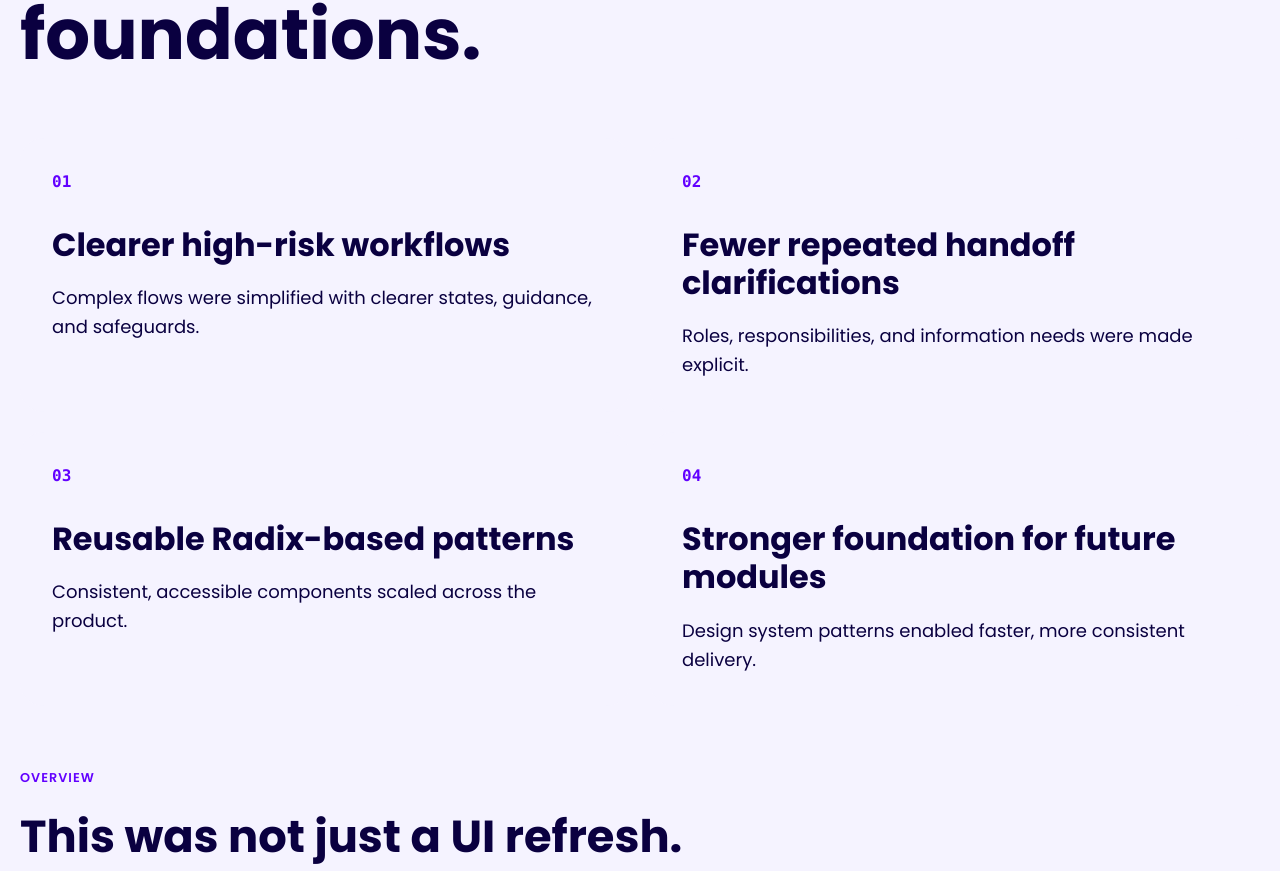
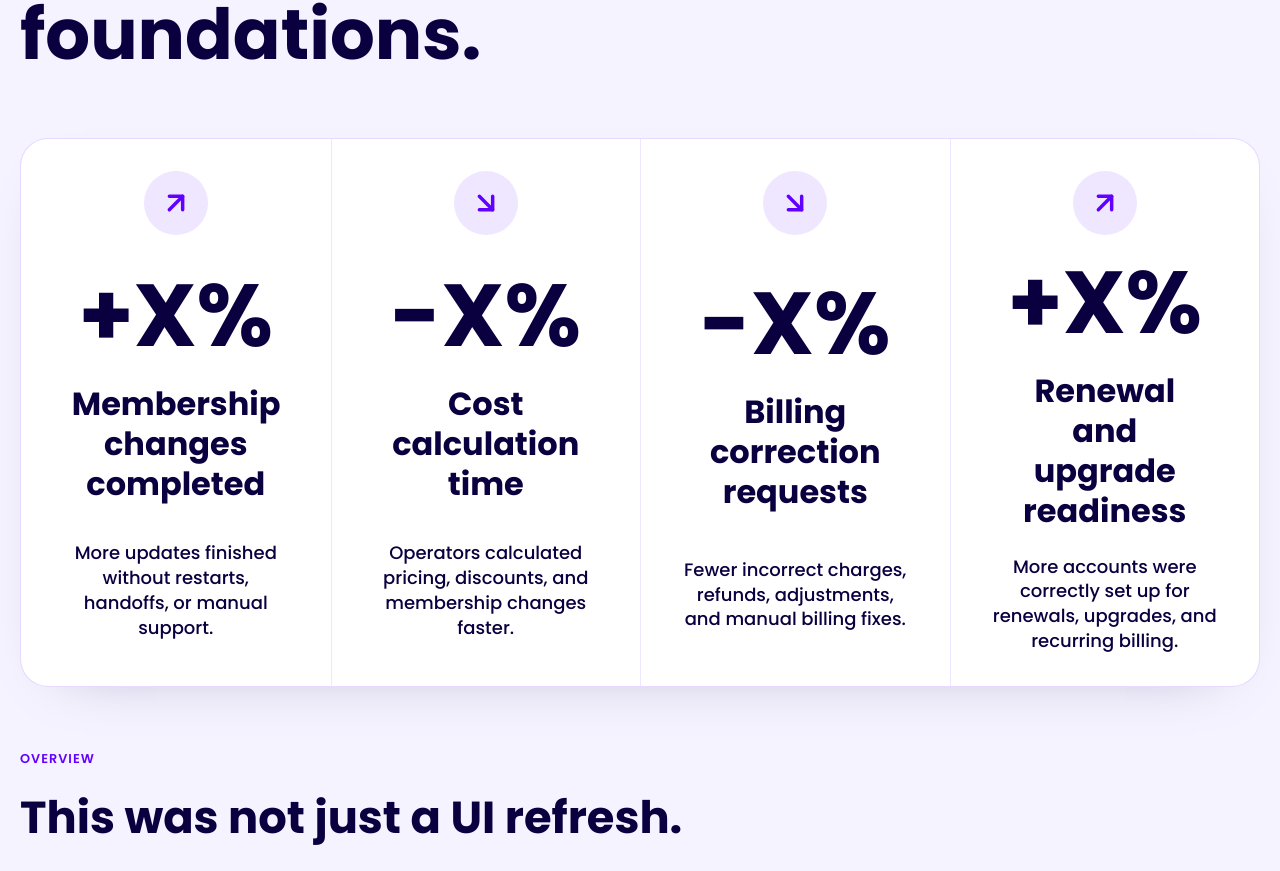
Before and after one commit to tiborlovas84/portfolio, a Next.js app: page /case-study/managing-memberships-at-scale-1-1 in a window 1280 px wide. Shown: the part 2250-3121 px from the top of the page. Built offline with nearby package versions, Linux system fonts and the light colour scheme.

Commit message:
Replace impact highlights with metrics panel

```diff
--- a/app/case-study/managing-memberships-at-scale-1-1/page.tsx
+++ b/app/case-study/managing-memberships-at-scale-1-1/page.tsx
@@ -1,6 +1,6 @@
 import type { Metadata } from "next";
 import Image from "next/image";
-import { CheckCircle2 } from "lucide-react";
+import { ArrowDownRight, ArrowUpRight, CheckCircle2 } from "lucide-react";
 
 import { CaseStudyIterationTabs } from "@/components/sections/CaseStudyIterationTabs";
 import { CTASection } from "@/components/sections/CTASection";
@@ -18,7 +18,7 @@ export const metadata: Metadata = {
 };
 
 const sectionNav = [
-  { href: "#impact", label: "Impact" },
+  { href: "#impact", label: "Overview" },
   { href: "#problem", label: "Problem" },
   { href: "#role", label: "Role" },
   { href: "#solution", label: "Solution" },
@@ -26,11 +26,31 @@ const sectionNav = [
   { href: "#measurement", label: "Measurement" },
 ] as const;
 
-const impactHighlights = [
-  ["Clearer high-risk workflows", "Complex flows were simplified with clearer states, guidance, and safeguards."],
-  ["Fewer repeated handoff clarifications", "Roles, responsibilities, and information needs were made explicit."],
-  ["Reusable Radix-based patterns", "Consistent, accessible components scaled across the product."],
-  ["Stronger foundation for future modules", "Design system patterns enabled faster, more consistent delivery."],
+const impactMetrics = [
+  {
+    delta: "+X%",
+    title: "Membership changes completed",
+    body: "More updates finished without restarts, handoffs, or manual support.",
+    direction: "up",
+  },
+  {
+    delta: "-X%",
+    title: "Cost calculation time",
+    body: "Operators calculated pricing, discounts, and membership changes faster.",
+    direction: "down",
+  },
+  {
+    delta: "-X%",
+    title: "Billing correction requests",
+    body: "Fewer incorrect charges, refunds, adjustments, and manual billing fixes.",
+    direction: "down",
+  },
+  {
+    delta: "+X%",
+    title: "Renewal and upgrade readiness",
+    body: "More accounts were correctly set up for renewals, upgrades, and recurring billing.",
+    direction: "up",
+  },
 ] as const;
 
 const projectMeta = [
@@ -228,6 +248,40 @@ function PairGrid({ items }: { items: readonly (readonly [string, string])[] })
   );
 }
 
+function ImpactMetricsPanel() {
+  return (
+    <div className="overflow-hidden rounded-[1.75rem] border border-primary/15 bg-background shadow-editorial">
+      <div className="grid md:grid-cols-4">
+        {impactMetrics.map((metric) => {
+          const Icon = metric.direction === "up" ? ArrowUpRight : ArrowDownRight;
+
+          return (
+            <article
+              key={metric.title}
+              className="grid gap-content p-card text-center md:min-h-[24rem] md:border-l md:border-primary/10 md:first:border-l-0"
+            >
+              <div className="mx-auto flex size-16 items-center justify-center rounded-pill bg-primary/10 text-primary">
+                <Icon className="size-8" strokeWidth={2.6} aria-hidden="true" />
+              </div>
+              <div>
+                <p className="text-[clamp(3rem,7vw,5.5rem)] font-bold leading-none text-foreground">
+                  {metric.delta}
+                </p>
+                <h3 className="mx-auto mt-content max-w-52 text-5 font-bold leading-tight">
+                  {metric.title}
+                </h3>
+              </div>
+              <p className="mx-auto max-w-56 text-7 font-medium leading-snug text-muted-foreground">
+                {metric.body}
+              </p>
+            </article>
+          );
+        })}
+      </div>
+    </div>
+  );
+}
+
 function VisualPairGrid({
   images,
   items,
@@ -321,7 +375,7 @@ export default function ManagingMembershipsAtScaleOneOne() {
         title="The work turned a complex internal platform into safer workflows and reusable foundations."
         soft
       >
-        <PairGrid items={impactHighlights} />
+        <ImpactMetricsPanel />
         <div id="overview" className="mt-hero grid max-w-4xl gap-content scroll-mt-24 text-6 text-muted-foreground">
           <p className="editorial-kicker text-primary">Overview</p>
           <h3 className="text-4 font-bold text-foreground">This was not just a UI refresh.</h3>
```
